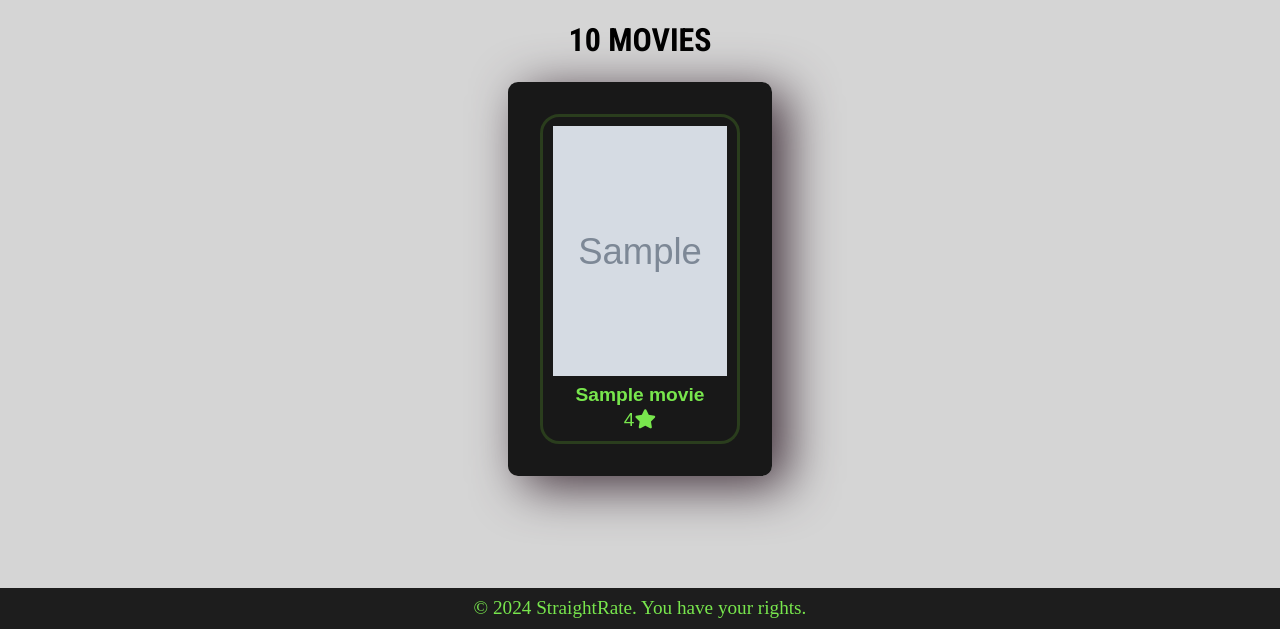
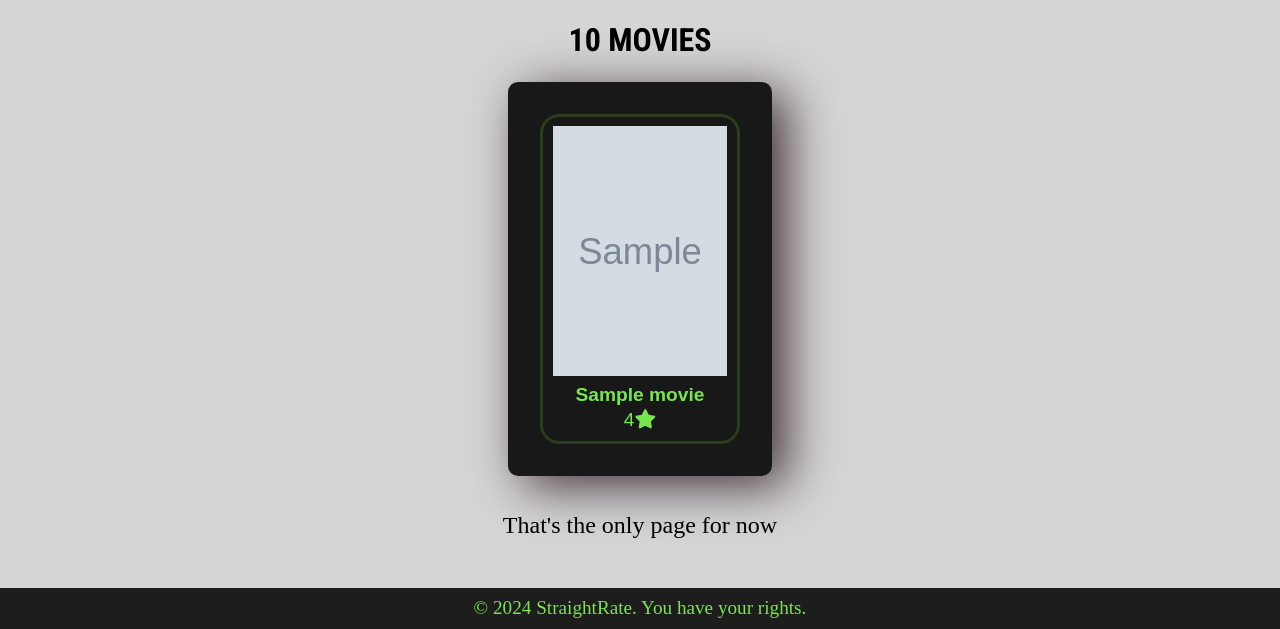
Before and after one commit to lefcho/StraightRate_2.0, a Django app: template templates/movies/movies-by-genre.html in a window 1280 px wide. Shown: the part 171-800 px from the top of the page. Run offline with Django 5.2, Linux system fonts and the light colour scheme; the template is opened without the code that fills it: most values are stand-ins (such as "Sample title", 1, 10 or a date in 2020); grey boxes marked "Sample" are stand-in pictures; some libraries are stand-ins or nearby versions; some web fonts are replaced.

Commit message:
added: paginator to movies and video games by genre

```diff
--- a/StraightRate_2/media/views.py
+++ b/StraightRate_2/media/views.py
@@ -73,6 +73,7 @@ class MovieByGenreView(ListView):
     model = Movie
     context_object_name = 'movies'
     template_name = 'movies/movies-by-genre.html'
+    paginate_by = 1
 
     def get_queryset(self):
         genre = self.kwargs['genre'].lower()
@@ -88,6 +89,7 @@ class VideoGameByGenreView(ListView):
     model = VideoGame
     context_object_name = 'games'
     template_name = 'video-games/video-games-by-genre.html'
+    paginate_by = 1
 
     def get_queryset(self):
         genre = self.kwargs['genre'].lower()
--- a/templates/movies/movies-by-genre.html
+++ b/templates/movies/movies-by-genre.html
@@ -16,5 +16,30 @@
             <p class="no-content-p">No {{ genre }} movies added yet!</p>
         {% endfor %}
     </div>
+{% if movies %}
+<div class="pagination-div">
+    {% if not page_obj.has_next and page_obj.number == 1 %}
+        <p>That's the only page for now</p>
+    {% else %}
+        <div class="pagination">
+        <span class="step-links">
+            {% if page_obj.has_previous %}
+                <a class="pagination-btn" href="?page=1">&laquo; first</a>
+                <a class="pagination-btn" href="?page={{ page_obj.previous_page_number }}">previous</a>
+            {% endif %}
+
+            <span class="current">
+                Page {{ page_obj.number }} of {{ page_obj.paginator.num_pages }}.
+            </span>
+
+            {% if page_obj.has_next %}
+                <a class="pagination-btn" href="?page={{ page_obj.next_page_number }}">next</a>
+                <a class="pagination-btn" href="?page={{ page_obj.paginator.num_pages }}">last &raquo;</a>
+            {% endif %}
+        </span>
+        </div>
+    {% endif %}
+</div>
+{% endif %}
 </main>
 {% endblock %}
```
Also changed, not shown: templates/video-games/video-games-by-genre.html (+27 -0 lines).
